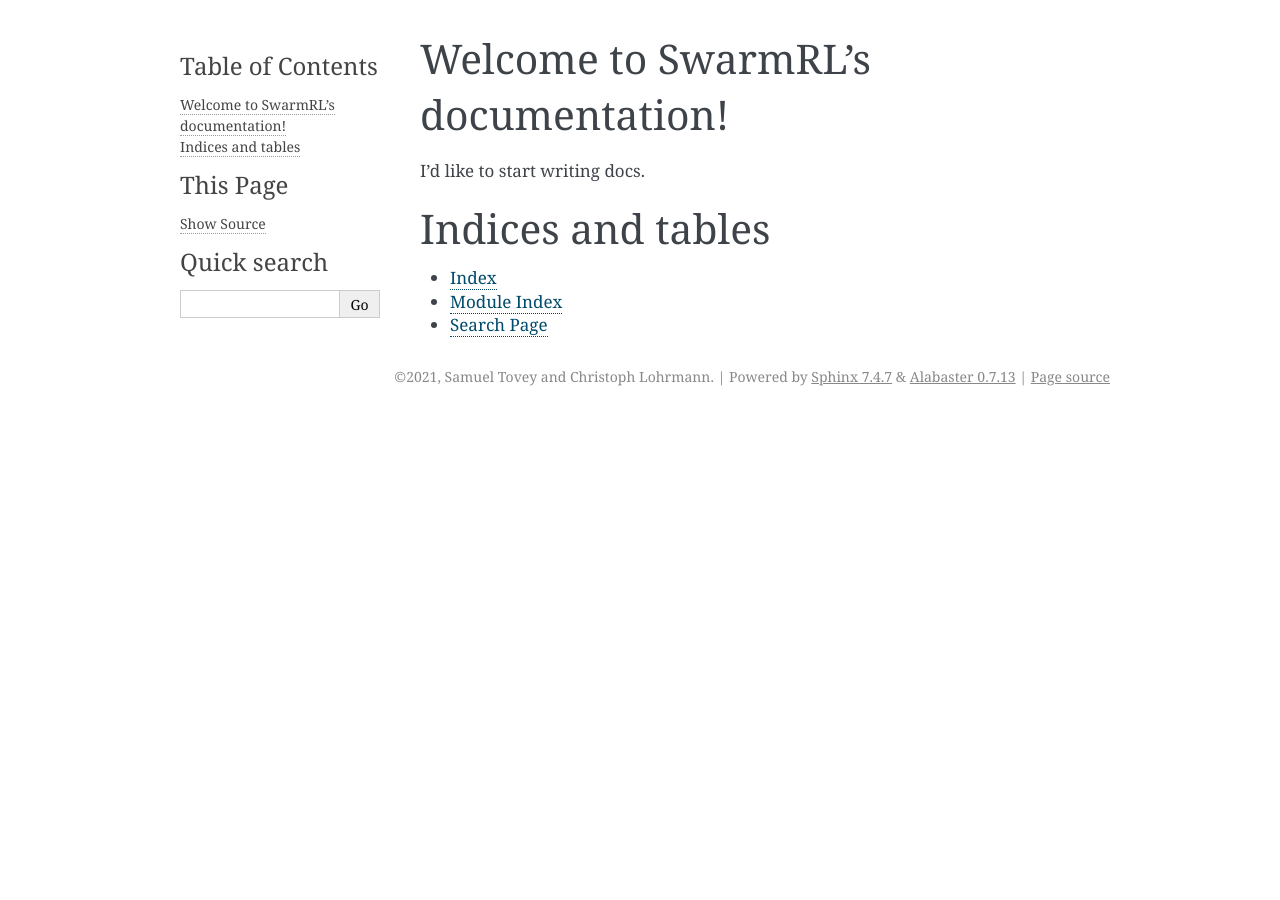
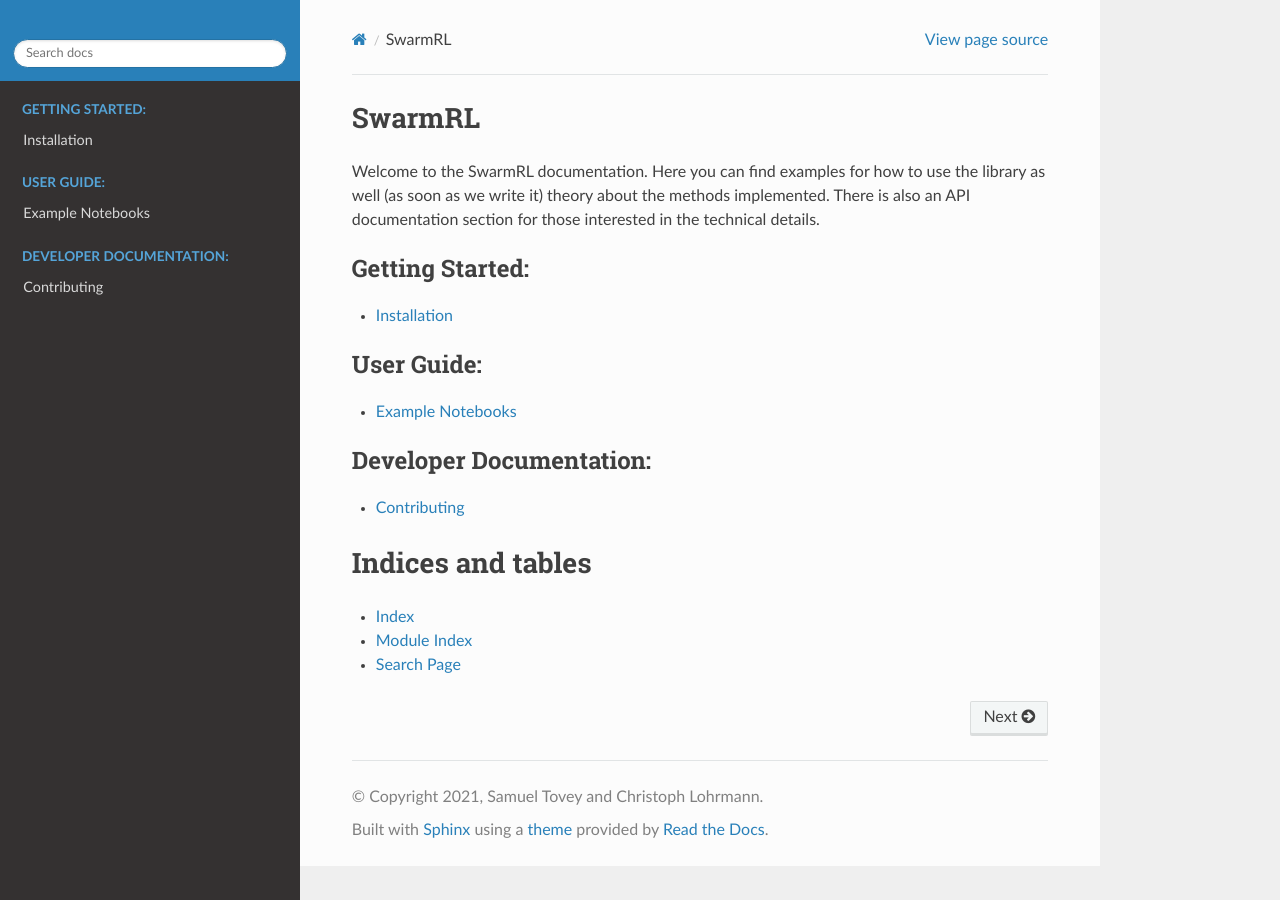
Before and after one commit to SwarmRL/SwarmRL, a Sphinx documentation site: the page built from docs/source/index.rst, in a window 1280 px wide. Built offline with Sphinx 7.4.7 and the Read the Docs theme 2.0.0, drawn with Linux system fonts in a browser that asks for light colours.

Commit message:
[WIP] Add documentation outline (#3)
* Add documentation outline

* fix formatting

* remove TF requirement due to broken install

```diff
--- /dev/null
+++ b/docs/source/_pages/_user_guide/example_notebooks.rst
@@ -0,0 +1,5 @@
+Example Notebooks
+-----------------
+
+Here you can find all of the example notebooks we provide for how to use the SwarmRL
+library to study active matter systems.
--- a/docs/source/conf.py
+++ b/docs/source/conf.py
@@ -10,9 +10,12 @@
 # add these directories to sys.path here. If the directory is relative to the
 # documentation root, use os.path.abspath to make it absolute, like shown here.
 #
-# import os
-# import sys
-# sys.path.insert(0, os.path.abspath('.'))
+import os
+import sys
+
+import sphinx_rtd_theme
+
+sys.path.insert(0, os.path.abspath("."))
 
 
 # -- Project information -----------------------------------------------------
@@ -30,8 +33,17 @@
 # Add any Sphinx extension module names here, as strings. They can be
 # extensions coming with Sphinx (named 'sphinx.ext.*') or your custom
 # ones.
-extensions = []
 
+html_theme_path = [sphinx_rtd_theme.get_html_theme_path()]
+
+extensions = [
+    "sphinx.ext.autodoc",
+    "sphinx.ext.autosummary",
+    "sphinx.ext.githubpages",
+    "sphinx.ext.intersphinx",
+    "sphinx.ext.mathjax",
+    "sphinx.ext.viewcode",
+]
 # Add any paths that contain templates here, relative to this directory.
 templates_path = ["_templates"]
 
@@ -46,8 +58,11 @@
 # The theme to use for HTML and HTML Help pages.  See the documentation for
 # a list of builtin themes.
 #
-html_theme = "alabaster"
-
+html_theme = "sphinx_rtd_theme"
+html_theme_options = {
+    "logo_only": True,
+    "display_version": False,
+}
 # Add any paths that contain custom static files (such as style sheets) here,
 # relative to this directory. They are copied after the builtin static files,
 # so a file named "default.css" will overwrite the builtin "default.css".
--- a/docs/source/index.rst
+++ b/docs/source/index.rst
@@ -1,16 +1,28 @@
-.. SwarmRL documentation master file, created by
-   sphinx-quickstart on Mon Oct 25 17:43:41 2021.
-   You can adapt this file completely to your liking, but it should at least
-   contain the root `toctree` directive.
+SwarmRL
+=======
+Welcome to the SwarmRL documentation.
+Here you can find examples for how to use the library as well (as soon as we write it)
+theory about the methods implemented.
+There is also an API documentation section for those interested in the technical details.
 
-Welcome to SwarmRL's documentation!
-===================================
-I'd like to start writing docs.
 
 .. toctree::
-   :maxdepth: 2
-   :caption: Contents:
+   :maxdepth: 1
+   :caption: Getting Started:
 
+   _pages/_getting_started/installation
+
+.. toctree::
+   :maxdepth: 1
+   :caption: User Guide:
+
+   _pages/_user_guide/example_notebooks
+
+.. toctree::
+   :maxdepth: 1
+   :caption: Developer Documentation:
+
+   _pages/_developer_documentation/contributing
 
 
 Indices and tables
--- a/requirements.txt
+++ b/requirements.txt
@@ -12,4 +12,4 @@
 optax~=0.1.2
 rich~=10.12.0
 dataclasses~=0.6
-tensorflow~=2.9.1
+tensorflow
```
Also changed, not shown: docs/source/_pages/_developer_documentation/contributing.rst (added, +7 -0 lines), docs/source/_pages/_getting_started/installation.rst (added, +26 -0 lines), dev-requirements.txt (line endings or trailing spaces), docs/literature/README.md (deleted).
